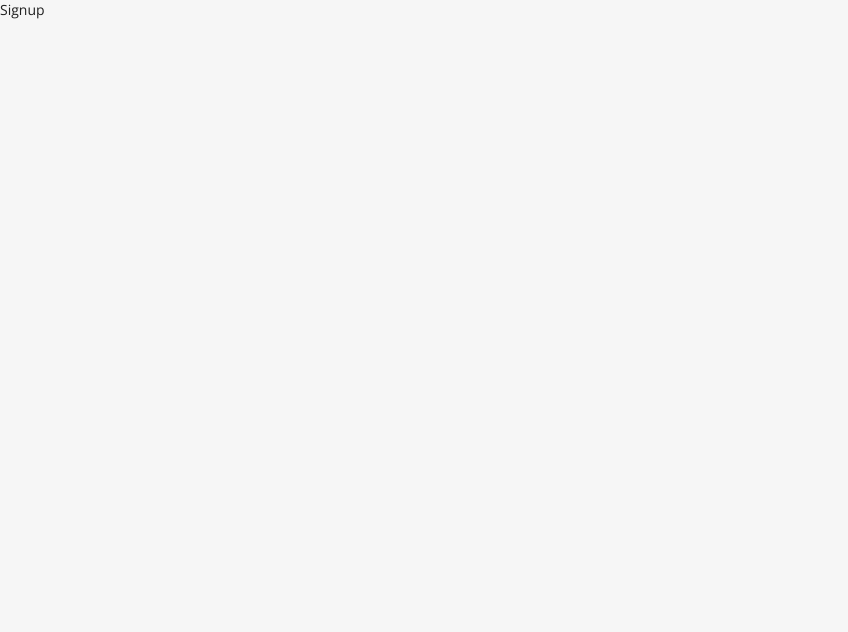
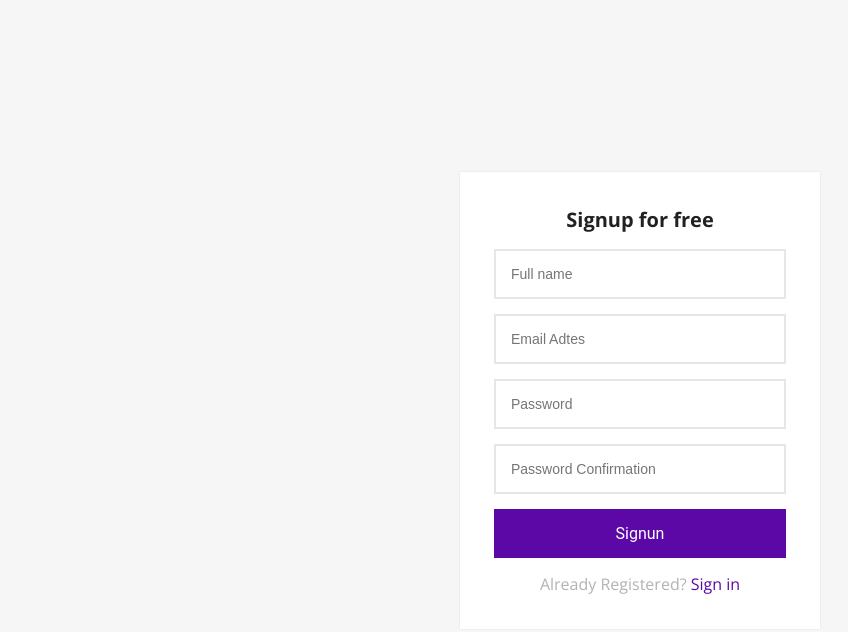
Before and after one commit to Pawel-Lechki/laravel-react, a React (Vite) app in the folder react/: page /signup in a window 1280 px wide. Shown: the top 632 px of the page, without its empty margins (0-848 px from the left). Built offline with nearby package versions, Linux system fonts and the light colour scheme.

Commit message:
add axiosClient

```diff
--- a/package.json
+++ b/package.json
@@ -6,7 +6,7 @@
         "build": "vite build"
     },
     "devDependencies": {
-        "axios": "^1.1.2",
+        "axios": "^1.4.0",
         "laravel-vite-plugin": "^0.7.5",
         "vite": "^4.0.0"
     }
--- a/react/src/views/Signup.jsx
+++ b/react/src/views/Signup.jsx
@@ -1,7 +1,27 @@
+import {Link} from "react-router-dom";
+
 export default function Signup() {
+
+  const onSubmit = (ev) => {
+    ev.preventDefault()
+  }
+
+
     return (
-        <div>
-            Signup
+      <div className="login-signup-form animated fadeInDown">
+        <div className="form">
+          <form onSubmit={onSubmit}>
+            <h1 className="title">Signup for free</h1>
+            <input type="text" placeholder="Full name"/>
+            <input type="email" placeholder="Email Adtes"/>
+            <input type="password" placeholder="Password"/>
+            <input type="password" placeholder="Password Confirmation"/>
+            <button className="btn btn-block">Signun</button>
+            <p className="message">
+              Already Registered? <Link to="/login">Sign in</Link>
+            </p>
+          </form>
         </div>
-    )
+      </div>
+  )
 }
```
Also changed, not shown: react/src/axios-client.jsx (added, +23 -0 lines), 2 other files (tests, documents, lock files or other folders).
